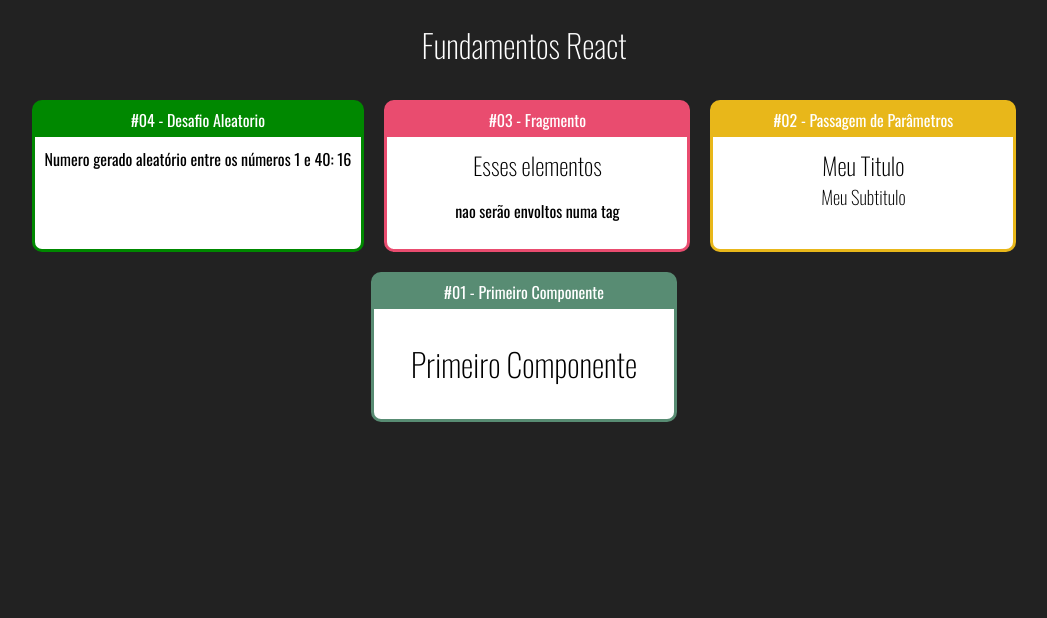
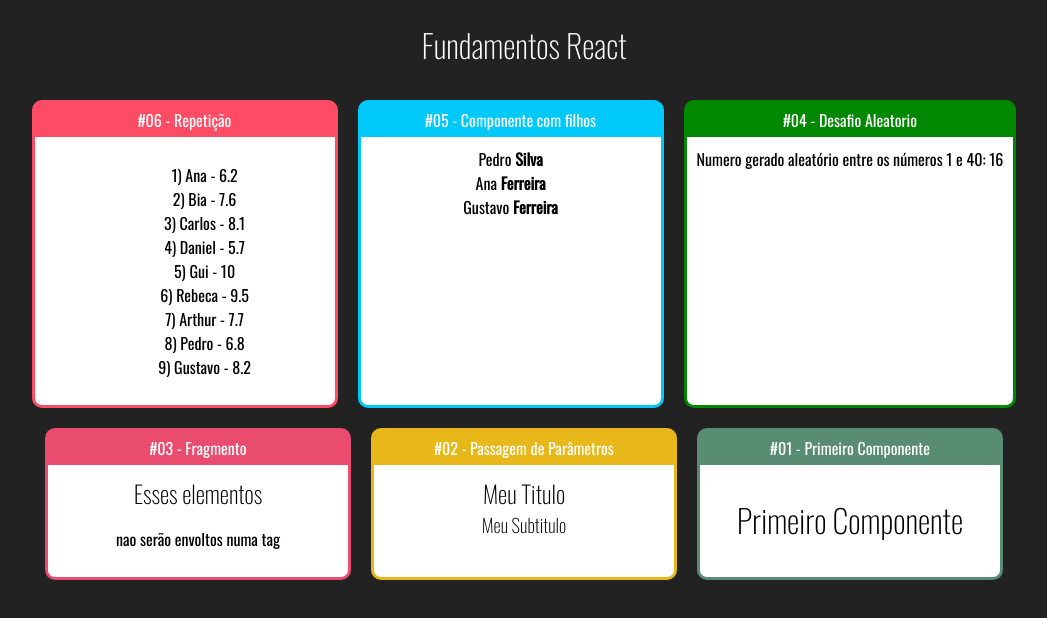
Before and after one commit to leeoskw/udemy-react-redux, a React (Create React App) app: page / in a window 1280 px wide. Shown: the top 618 px of the page, without its empty margins (116-1163 px from the left). Built offline with nearby package versions, Linux system fonts and the light colour scheme.

Commit message:
Usando map para percorrer uma lista de objetos e preencher no componente

```diff
--- a/src/App.jsx
+++ b/src/App.jsx
@@ -3,6 +3,8 @@
 import Aleatorio from './components/basicos/Aleatorio'
 import Card from './components/layout/Card'
 import Primeiro from './components/basicos/Primeiro-componente'
+import Familia from './components/basicos/Familia'
+import ListaAlunos from './components/repeticao/ListaAlunos'
 import './App.css'
 
 export default (props) => {
@@ -11,9 +13,18 @@
             <h1>Fundamentos React</h1>
 
             <div className='Exercicios'>
+                <Card titulo="#06 - Repetição" color="#FF4C65">
+                    <ListaAlunos></ListaAlunos>
+                </Card>
+
+                <Card titulo="#05 - Componente com filhos" color="#00C8F8">
+                    <Familia sobrenome="Ferreira" />
+                </Card>
+
                 <Card titulo="#04 - Desafio Aleatorio" color="#080">
                     <Aleatorio minimo={1} maximo={40}></Aleatorio>
                 </Card>
+
 
                 <Card titulo="#03 - Fragmento" color="#E94C6F">
                     <Fragmento></Fragmento>
--- /dev/null
+++ b/src/components/basicos/Familia.jsx
@@ -0,0 +1,12 @@
+import React from 'react'
+import FamiliaMembro from './FamiliaMembro'
+
+export default (props) => {
+    return (
+        <div>
+            <FamiliaMembro nome="Pedro" sobrenome="Silva" />
+            <FamiliaMembro nome="Ana" sobrenome={props.sobrenome} />
+            <FamiliaMembro nome="Gustavo" {...props} />
+        </div>
+    )
+}
--- /dev/null
+++ b/src/components/basicos/FamiliaMembro.jsx
@@ -0,0 +1,7 @@
+import React from 'react'
+
+export default (props) => {
+    return (
+        <div>{props.nome} <strong>{props.sobrenome}</strong></div>
+    )
+}
--- /dev/null
+++ b/src/components/repeticao/ListaAlunos.jsx
@@ -0,0 +1,20 @@
+import React from "react"
+import alunos from '../../data/alunos'
+
+export default () => {
+
+    const alunosLI = alunos.map((aluno) => {
+        return <li key={aluno.id}>{aluno.id})  {aluno.nome} - {aluno.nota}</li>
+    })
+
+    console.log(alunosLI)
+
+
+    return (
+        <div>
+            <ul style={{listStyle: 'none'}}>
+                {alunosLI}
+            </ul>
+        </div>
+    )
+}
--- /dev/null
+++ b/src/data/alunos.js
@@ -0,0 +1,11 @@
+export default [
+    { id: 1, nome: 'Ana', nota: 6.2},
+    { id: 2, nome: 'Bia', nota: 7.6},
+    { id: 3, nome: 'Carlos', nota: 8.1},
+    { id: 4, nome: 'Daniel', nota: 5.7},
+    { id: 5, nome: 'Gui', nota: 10.0},
+    { id: 6, nome: 'Rebeca', nota: 9.5},
+    { id: 7, nome: 'Arthur', nota: 7.7},
+    { id: 8, nome: 'Pedro', nota: 6.8},
+    { id: 9, nome: 'Gustavo', nota: 8.2}
+]
```
